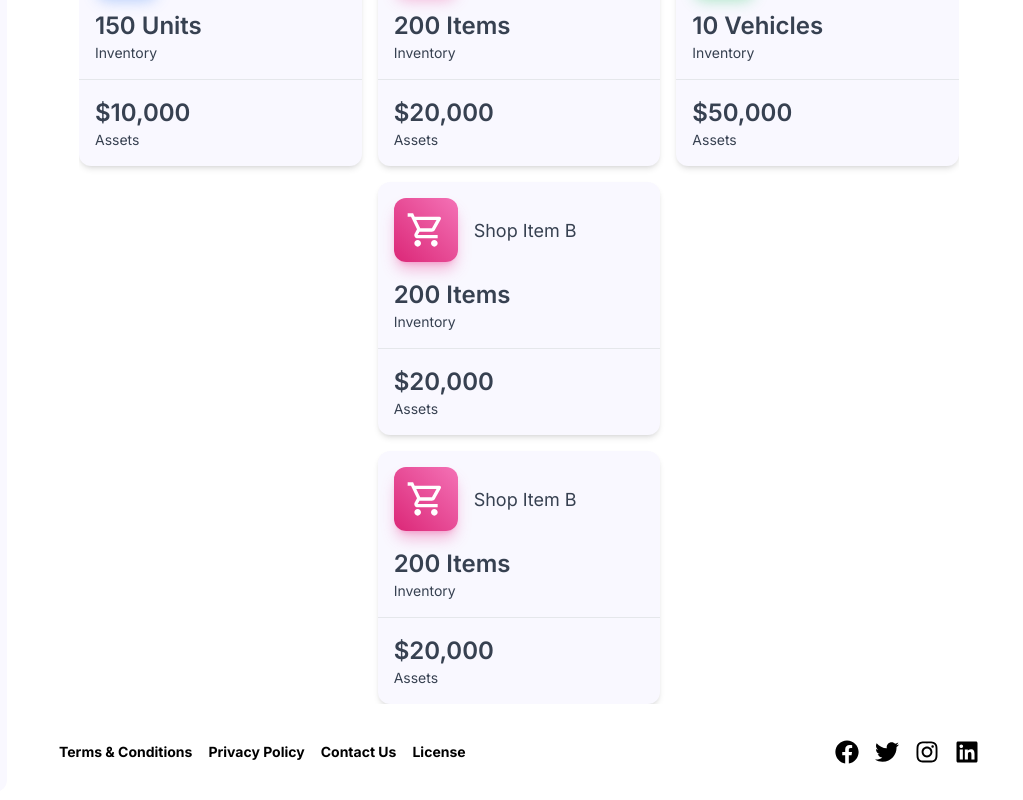
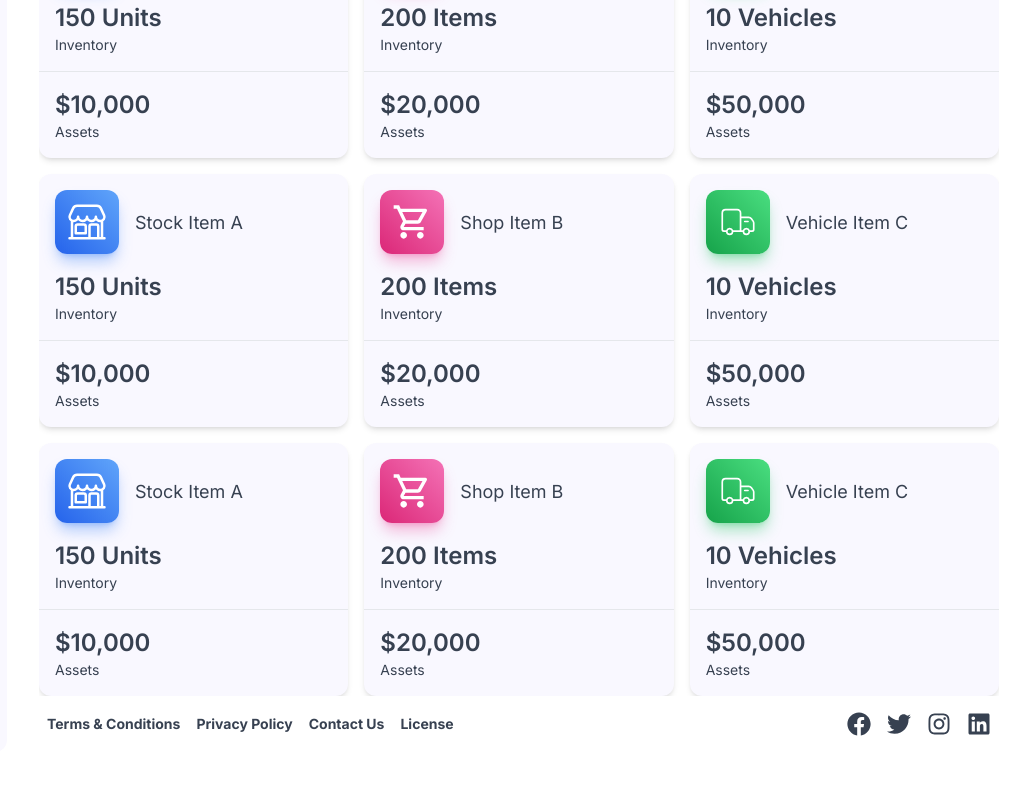
Before and after one commit to ahmadhassoun366/DAC-WebApp, a Next.js app: page /dashboard/pages/stocks in a window 1280 px wide. Shown: the part 383-1183 px from the top of the page, without its empty margins (257-1280 px from the left). After the commit the page ends 1143 px from the top, so only its background shows below. Built offline with nearby package versions, Linux system fonts and the light colour scheme.

Commit message:
enhancing the foote

```diff
--- a/src/app/dashboard/layout/footer.component.tsx
+++ b/src/app/dashboard/layout/footer.component.tsx
@@ -38,25 +38,25 @@ export default function FooterComponent() {
     },
   ];
   return (
-    <div className="flex justify-between items-center p-3 bg-white dark:bg-abrandc-dark-grey text-black dark:text-white">
+    <div className="flex justify-between items-center   text-gray-700 dark:text-white">
       <div className="flex justify-center items-center">
         {Links.map(({ name }) => (
           <a
             key={name}
             href="#"
-            className="text-sm font-bold mx-2 hover:text-blue-500"
+            className="text-sm font-bold mx-2 text-gray-700 dark:text-gray-500 hover:text-blue-700 dark:hover:text-blue-700"
           >
             {name}
           </a>
         ))}
       </div>
       {/* social media icons */}
-      <div className="flex justify-center items-center">
+      <div className="flex justify-center items-center ">
         {social.map(({ name, url, icon: Icon }) => (
           <a
             key={name}
             href={url}
-            className="text-2xl font-bold mx-2 hover:text-blue-500"
+            className="text-2xl font-bold mx-2 text-gray-700 dark:text-gray-500 hover:text-blue-700 dark:hover:text-blue-700"
           >
             <Icon />
           </a>
--- a/src/app/dashboard/pages/stocks/layout.tsx
+++ b/src/app/dashboard/pages/stocks/layout.tsx
@@ -4,7 +4,7 @@ import React, { useState, useEffect } from "react";
 export default function Layout({ children }: { children: React.ReactNode }) {
   return (
     <div className="flex min-h-screen">
-      <div className="container mx-auto p-6 flex-1 dark:bg-abrandc-dark-blackish bg-white flex flex-col">
+      <div className="flex-1 py-4 dark:bg-abrandc-dark-blackish bg-white flex flex-col">
         <div className="flex-1"> {children}</div>
       </div>
     </div>
--- a/src/app/dashboard/pages/stocks/page.tsx
+++ b/src/app/dashboard/pages/stocks/page.tsx
@@ -3,7 +3,7 @@ import Card from "@/components/internal/card/card.component";
 import Link from "next/link";
 export default function Stocks() {
   return (
-    <section className="container mx-auto px-4">
+    <section className="">
       <div className="py-4 flex items-center justify-between w-full">
         <h2 className="text-3xl font-semibold text-gray-900 dark:text-white">
           Stocks
@@ -34,6 +34,18 @@ export default function Stocks() {
         <div className="grid grid-cols-1 md:grid-cols-3 gap-4 pt-4">
           {/* Column for Stock Items */}
           <div className="md:col-span-1 space-y-4">
+            <Card
+              title="Stock Item A"
+              inventory="150 Units"
+              assets="$10,000"
+              type="stock"
+            />
+            <Card
+              title="Stock Item A"
+              inventory="150 Units"
+              assets="$10,000"
+              type="stock"
+            />
             <Card
               title="Stock Item A"
               inventory="150 Units"
@@ -74,6 +86,18 @@ export default function Stocks() {
               assets="$50,000"
               type="vehicle"
             />
+            <Card
+              title="Vehicle Item C"
+              inventory="10 Vehicles"
+              assets="$50,000"
+              type="vehicle"
+            />
+            <Card
+              title="Vehicle Item C"
+              inventory="10 Vehicles"
+              assets="$50,000"
+              type="vehicle"
+            />
             {/* Add more Vehicle Cards here */}
           </div>
         </div>
```
